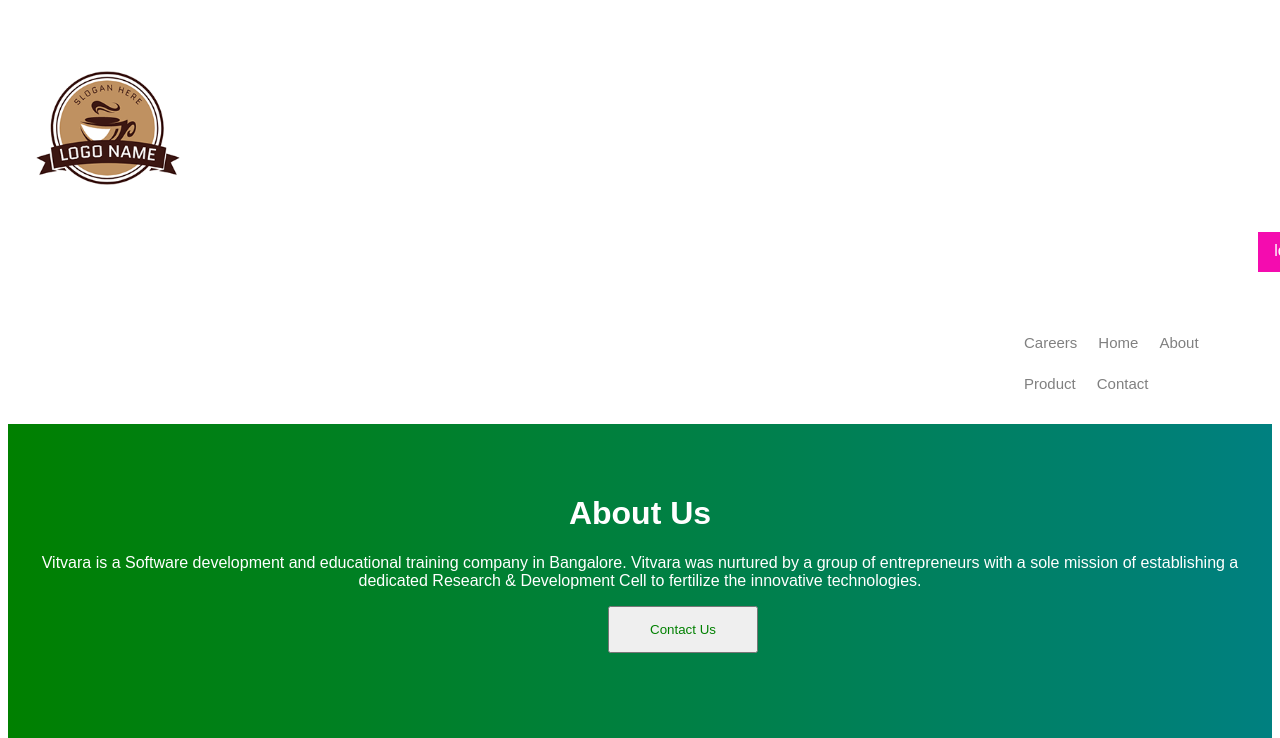
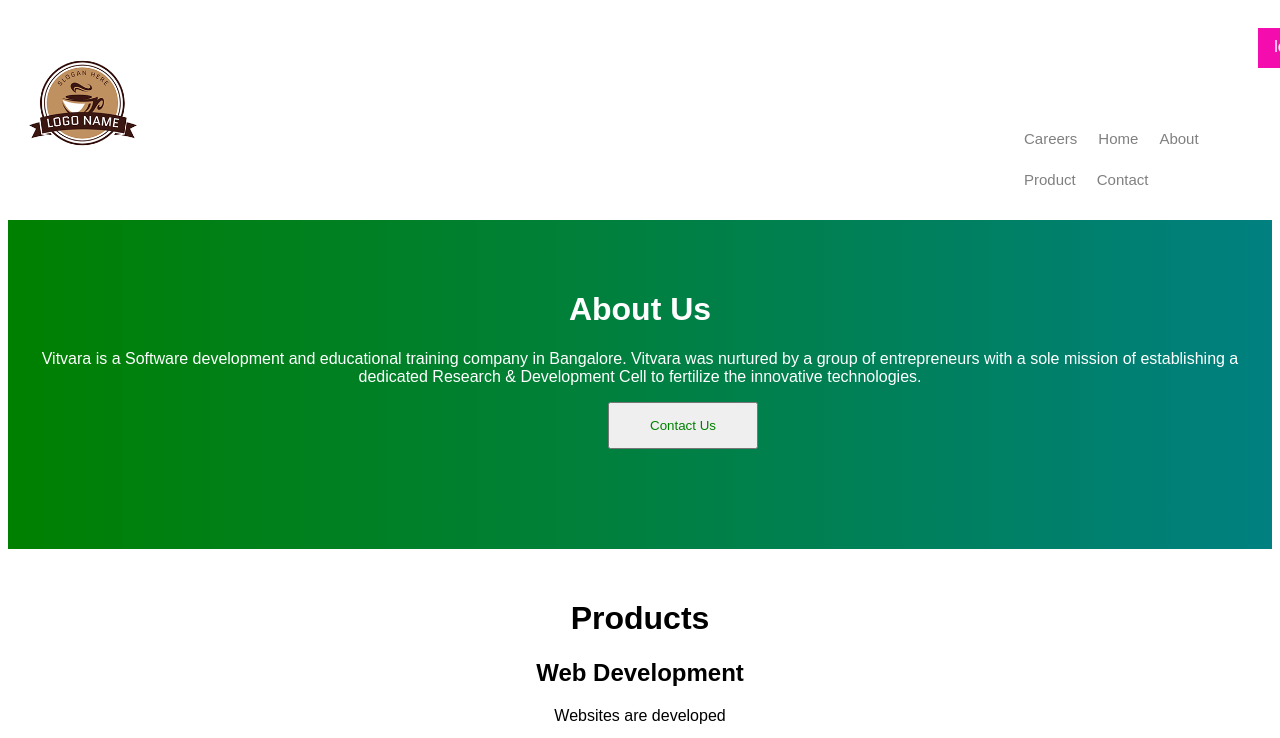
Before and after one commit to shravan1998/internship-project, a website: page index.html in a window 1280 px wide. Shown: the top 738 px of the page. Drawn offline with Linux system fonts and the light colour scheme.

Commit message:
Navbar modified

```diff
--- a/css/login.css
+++ b/css/login.css
@@ -5,9 +5,10 @@
     margin-top: 5px;
 }
 .header img{
-   width: 200px;
-   height: 200px;
+   width: 100px;
+   height: 100px;
     margin-top: 0;
+    float: left;
 }
 .header .register-link{
     padding-right:20px;
--- a/css/register.css
+++ b/css/register.css
@@ -5,9 +5,10 @@
     margin-top: 5px;
 }
 .header img{
-   width: 200px;
-   height: 200px;
+   width: 100px;
+   height: 100px;
     margin-top: 0;
+    float: left;
 }
 .header .login-link{
     padding-right:20px;
--- a/css/style.css
+++ b/css/style.css
@@ -6,9 +6,10 @@
 
 }
 .header img{
-   width: 200px;
-   height: 200px;
+   width: 150px;
+   height: 150px;
     margin-top: 0;
+    float:left;
 }
 .header .loginlink{
     padding-right:20px;
```
